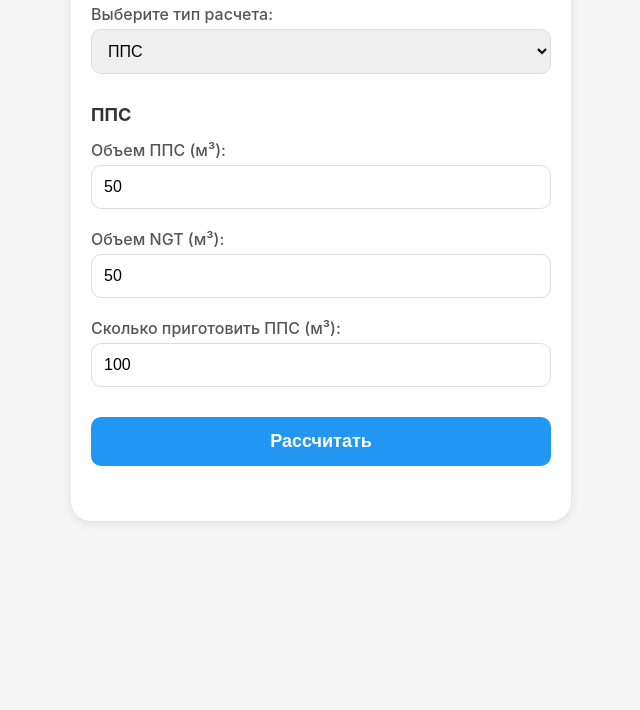
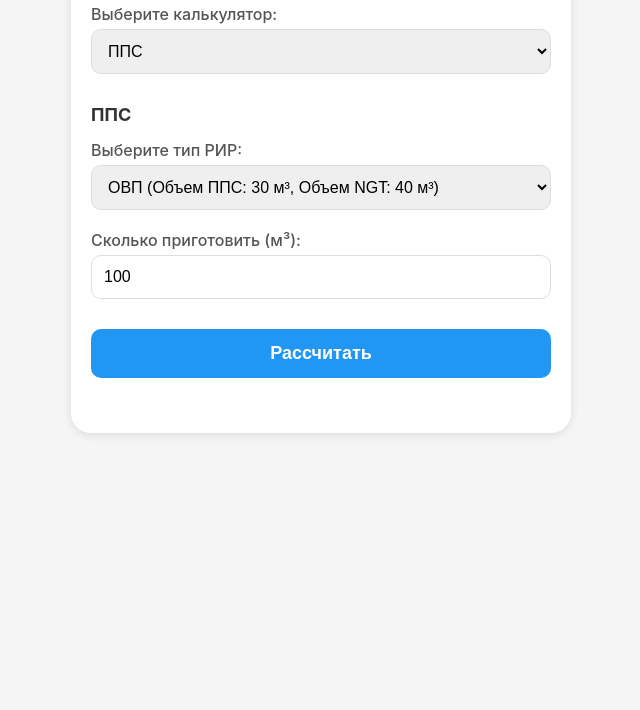
Before and after one commit to kwkwkwqq/calculator, a plain HTML site: page index.html in a window 1280 px wide. Shown: the part 90-800 px from the top of the page, without its empty margins (319-959 px from the left). Drawn offline with Linux system fonts and the light colour scheme.

Commit message:
Update index.html

```diff
--- a/index.html
+++ b/index.html
@@ -5,36 +5,41 @@
     <link rel="manifest" href="manifest.json">
     <meta name="viewport" content="width=device-width, initial-scale=1.0, maximum-scale=1.0, user-scalable=yes">
     <meta name="theme-color" content="#2196f3">
-    <title>Калькулятор ППС/NGT</title>
+    <title>Калькулятор</title>
     <link rel="stylesheet" href="style.css">
 </head>
 <body>
     <div class="container">
-        <h1>Калькулятор ППС/NGT</h1>
+        <h1>Калькулятор</h1>
 
-        <label>Выберите тип расчета:</label>
-        <select id="calcType">
+        <label>Выберите калькулятор:</label>
+        <select id="calculatorSelector">
             <option value="pps">ППС</option>
             <option value="ngt">NGT-3</option>
-            <option value="both">Оба</option>
         </select>
 
-        <div id="ppsSection">
-            <h3>ППС</h3>
-            <label>Объем ППС (м³):</label>
-            <input type="number" id="ppsVolume" value="50" step="0.1">
-
-            <label>Объем NGT (м³):</label>
-            <input type="number" id="ngtVolume" value="50" step="0.1">
-
-            <label>Сколько приготовить ППС (м³):</label>
-            <input type="number" id="ppsToPrepare" value="100" step="0.1">
+        <div id="calculator_pps" class="calculator" data-calc-name="ППС">
+            <div class="calc-header">
+                <h3 id="calcTitle">ППС</h3>
             </div>
 
-        <div id="ngtSection">
-            <h3>NGT-3</h3>
-            <label>Сколько приготовить NGT (м³):</label>
-            <input type="number" id="ngtToPrepare" value="20" step="0.1">
+            <label>Выберите тип РИР:</label>
+            <select id="rirType">
+                <option value="ovp">ОВП (Объем ППС: 30 м³, Объем NGT: 40 м³)</option>
+                <option value="ogp">ОГП (Объем ППС: 20 м³, Объем NGT: 50 м³)</option>
+            </select>
+
+            <label>Сколько приготовить (м³):</label>
+            <input type="number" id="ppsToPrepare" value="100" step="0.1" placeholder="Введите объем">
+        </div>
+
+        <div id="calculator_ngt" class="calculator" data-calc-name="NGT-3">
+            <div class="calc-header">
+                <h3 id="calcTitle">NGT-3</h3>
+            </div>
+
+            <label>Сколько приготовить (м³):</label>
+            <input type="number" id="ngtToPrepare" value="20" step="0.1" placeholder="Введите объем">
         </div>
 
         <button onclick="calculate()">Рассчитать</button>
@@ -47,12 +52,35 @@
         if ('serviceWorker' in navigator) {
             navigator.serviceWorker.register('/sw.js')
                 .then(reg => {
-                console.log('Service Worker зарегистрирован:', reg);
+                    console.log('✅ Service Worker зарегистрирован:', reg);
                 })
                 .catch(err => {
-                console.error('Ошибка регистрации SW:', err);
+                    console.error('❌ Ошибка регистрации SW:', err);
                 });
         }
+
+        function switchCalculator() {
+            const selector = document.getElementById('calculatorSelector');
+            const selectedValue = selector.value;
+
+            const allCalculators = document.querySelectorAll('.calculator');
+            allCalculators.forEach(calc => {
+                calc.style.display = 'none';
+            });
+
+            const activeCalculator = document.getElementById(`calculator_${selectedValue}`);
+            if (activeCalculator) {
+                activeCalculator.style.display = 'block';
+            }
+        }
+
+        document.addEventListener('DOMContentLoaded', function() {
+            const selector = document.getElementById('calculatorSelector');
+            if (selector) {
+                selector.addEventListener('change', switchCalculator);
+                switchCalculator();
+            }
+        });
     </script>
 </body>
 </html>
```
Lines whose indentation alone changed are shown as unchanged.
